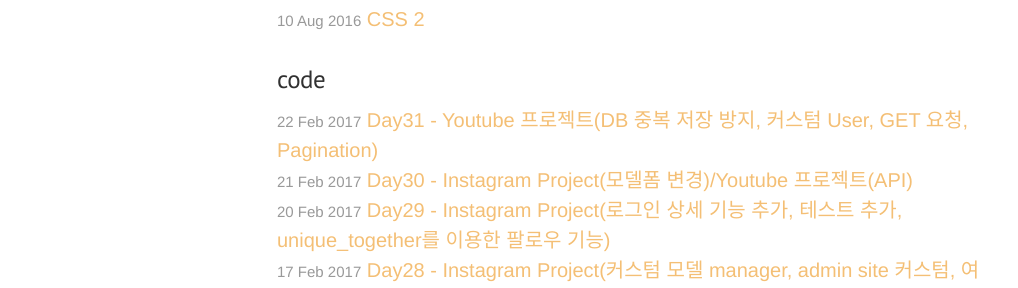
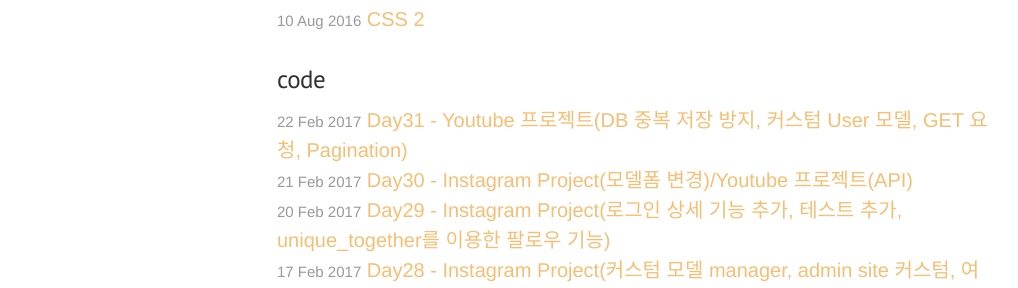
Before and after one commit to pinstinct/pinstinct.github.com, a Jekyll site: the page built from tags.html, in a window 1280 px wide and 900 px high, scrolled down 1771 px. Shown: the part 151-439 px from the top of the window, without its empty margins (3-1021 px from the left). Built offline with Jekyll 4.4.1, drawn with Linux system fonts in a browser that asks for light colours; some of the changed text lies outside the part shown.

Commit message:
fixed template tag

````diff
--- a/_posts/2017-02-22-wps-31.md
+++ b/_posts/2017-02-22-wps-31.md
@@ -1,6 +1,6 @@
 ---
 layout: post
-title: Day31 - Youtube 프로젝트(DB 중복 저장 방지, 커스텀 User, GET 요청, Pagination)
+title: Day31 - Youtube 프로젝트(DB 중복 저장 방지, 커스텀 User 모델, GET 요청, Pagination)
 categories: wps
 tags: [fastcampus, python, django, code]
 ---
@@ -79,7 +79,7 @@
 
 캐시때문에 CSS 파일 적용이 잘 안되는데, 이럴 때 파일 이름 뒤에 `?ver1`과 같이 붙여주면된다. 하지만 매번 숫자를 변경하기 번거로으므로 시간의 초를 가져오면 된다.
 
-```html
+```html{%raw%}
 <link rel="stylesheet" href="{% static 'css/base.min.css' %}?time={{ current_time }}">
 <link rel="stylesheet" href="{% static 'css/common.min.css' %}?time={{ current_time }}">
 <link rel="stylesheet" href="{% static 'css/search.min.css' %}?time={{ current_time }}">
````
